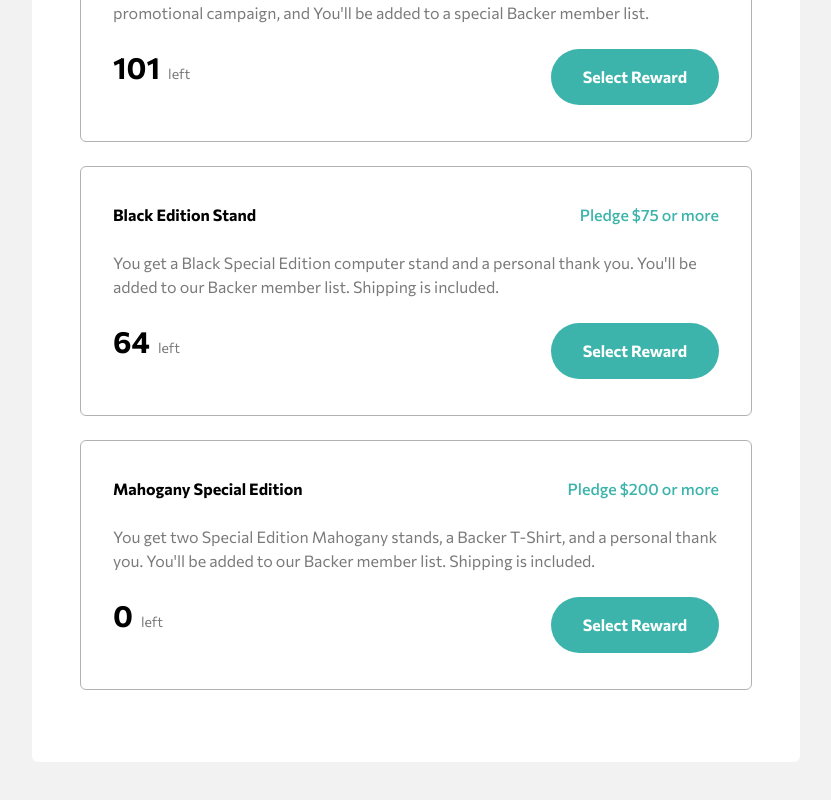
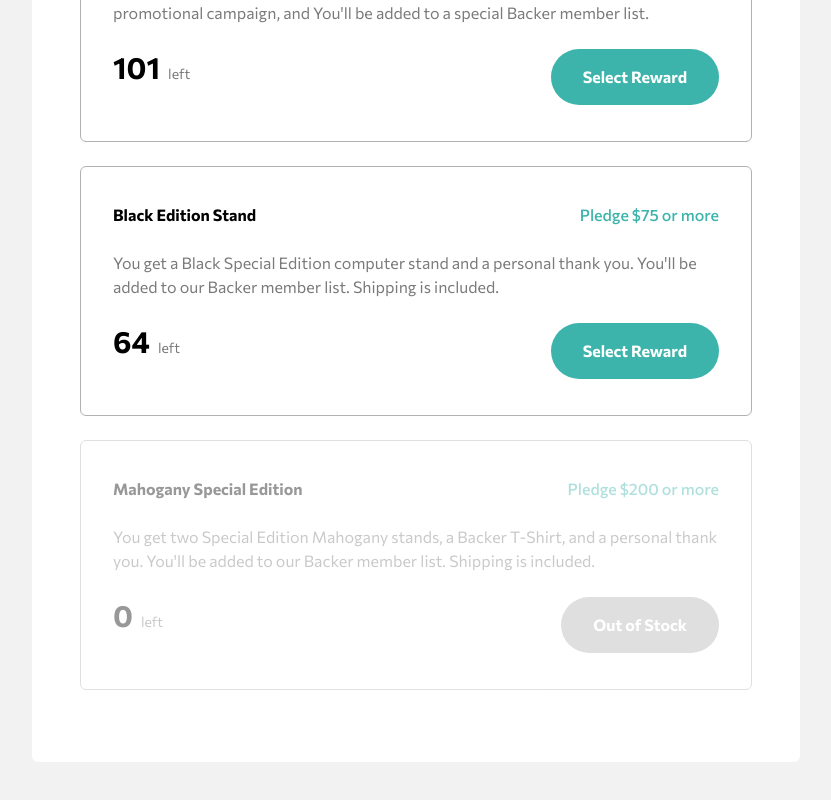
Before and after one commit to kennyputman/crowdfunding-product-page, a React (Create React App) app: page / in a window 1280 px wide. Shown: the part 1186-1986 px from the top of the page, without its empty margins (224-1055 px from the left). Built offline with nearby package versions, Linux system fonts and the light colour scheme.

Commit message:
conditional rendering for buttons

```diff
--- a/src/components/PledgeCard.tsx
+++ b/src/components/PledgeCard.tsx
@@ -7,8 +7,32 @@ type PledgeCardProps = {
 };
 
 export const PledgeCard = (props: PledgeCardProps) => {
+  const filled = props.pledge.left === 0 ? { opacity: 0.4 } : {};
+
+  const InStockButton = () => {
+    return (
+      <button
+        className="bg-moderate-cyan hover:bg-dark-cyan btn-base"
+        onClick={props.toggle}
+      >
+        Select Reward
+      </button>
+    );
+  };
+
+  const OutOfStockButton = () => {
+    return (
+      <button className="bg-light-gray cursor-not-allowed btn-base">
+        Out of Stock
+      </button>
+    );
+  };
+
   return (
-    <section className="border-solid border border-light-gray px-8 py-9 rounded-md mb-6 ">
+    <section
+      className="border-solid border border-light-gray px-8 py-9 rounded-md mb-6 "
+      style={filled}
+    >
       <div className="flex flex-row justify-between pb-6">
         <h3 className="font-bold">{props.pledge.name}</h3>
         <p className="text-moderate-cyan font-medium">
@@ -21,12 +45,7 @@ export const PledgeCard = (props: PledgeCardProps) => {
           {props.pledge.left}
           <span className="font-normal text-sm pl-2 text-dark-gray">left</span>
         </p>
-        <button
-          className="bg-moderate-cyan hover:bg-dark-cyan btn-base"
-          onClick={props.toggle}
-        >
-          Select Reward
-        </button>
+        {props.pledge.left === 0 ? <OutOfStockButton /> : <InStockButton />}
       </div>
     </section>
   );
--- a/src/modal/ModalPledgeCard.tsx
+++ b/src/modal/ModalPledgeCard.tsx
@@ -25,11 +25,6 @@ export const ModalPledgeCard = (props: PledgeCardProps) => {
         </p>
       </div>
       <p className="pb-6 text-dark-gray">{props.pledge.description}</p>
-      <div className="flex flex-row justify-between">
-        {/* <button className="bg-moderate-cyan hover:bg-dark-cyan btn-base">
-          Select Reward
-        </button> */}
-      </div>
     </section>
   );
 };
```
